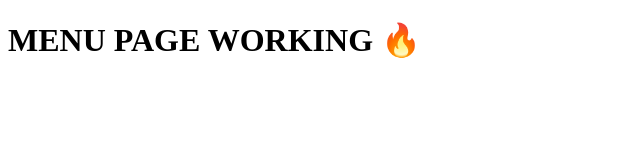
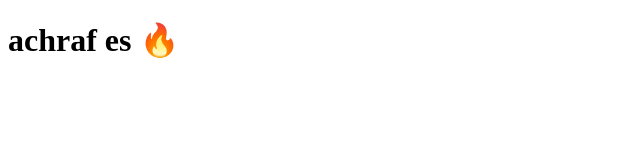
Before and after one commit to Sbaiy/papaya-juice-website, a plain HTML site: page menu.html in a window 1280 px wide. Shown: the whole page, without its empty margins (0-640 px from the left). Drawn offline with Linux system fonts and the light colour scheme.

Commit message:
Update heading text on menu page

```diff
--- a/menu.html
+++ b/menu.html
@@ -8,7 +8,7 @@
 
 <body>
 
-<h1>MENU PAGE WORKING 🔥</h1>
+<h1>achraf es 🔥</h1>
 
 </body>
 </html>
```
